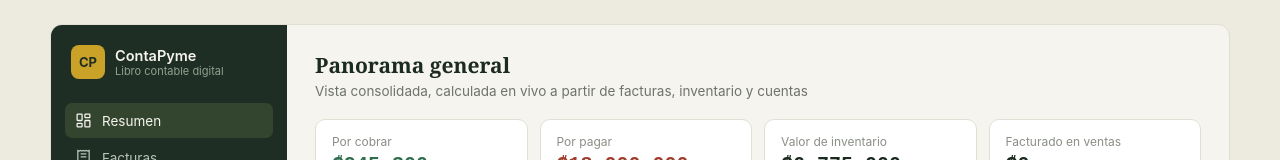
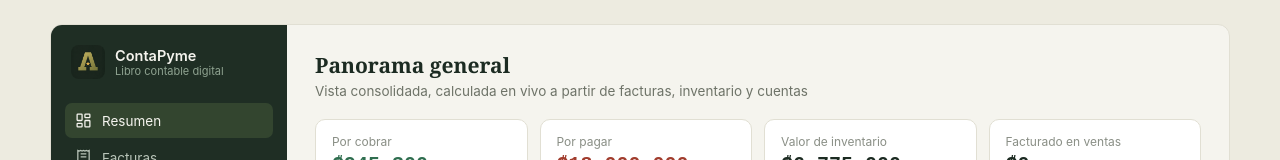
Before and after one commit to Janrosky/ContaPyme, a plain HTML site: page index.html in a window 1280 px wide. Shown: the top 160 px of the page. Drawn offline with Linux system fonts and the light colour scheme.

Commit message:
Modify brand-mark to use an icon background
Updated brand-mark to include an icon as background.

```diff
--- a/index.html
+++ b/index.html
@@ -21,7 +21,7 @@
   .app{display:flex; min-height:640px; background:var(--bg); border:1px solid var(--border); border-radius:12px; overflow:hidden; max-width:1180px; margin:0 auto;}
   .sidebar{width:236px; background:var(--sidebar); padding:20px 14px; display:flex; flex-direction:column; gap:4px;}
   .brand{display:flex; align-items:center; gap:10px; padding:0 6px 20px;}
-  .brand-mark{width:34px; height:34px; border-radius:8px; background:var(--gold); color:var(--sidebar); display:flex; align-items:center; justify-content:center; font-weight:700; font-size:13px;}
+  .brand-mark{width:34px; height:34px; border-radius:8px; background:var(--gold) url('ico.ico') center/cover no-repeat; color:var(--sidebar); display:flex; align-items:center; justify-content:center; font-weight:700; font-size:13px;}
   .brand-title{color:var(--bg); font-weight:600; font-size:14.5px;}
   .brand-sub{color:#8FA391; font-size:11px;}
   .nav{display:flex; flex-direction:column; gap:2px; flex:1;}
@@ -98,7 +98,7 @@
 <div class="app">
   <aside class="sidebar no-print">
     <div class="brand">
-      <div class="brand-mark">CP</div>
+      <div class="brand-mark"></div>
       <div>
         <div class="brand-title">ContaPyme</div>
         <div class="brand-sub">Libro contable digital</div>
```
